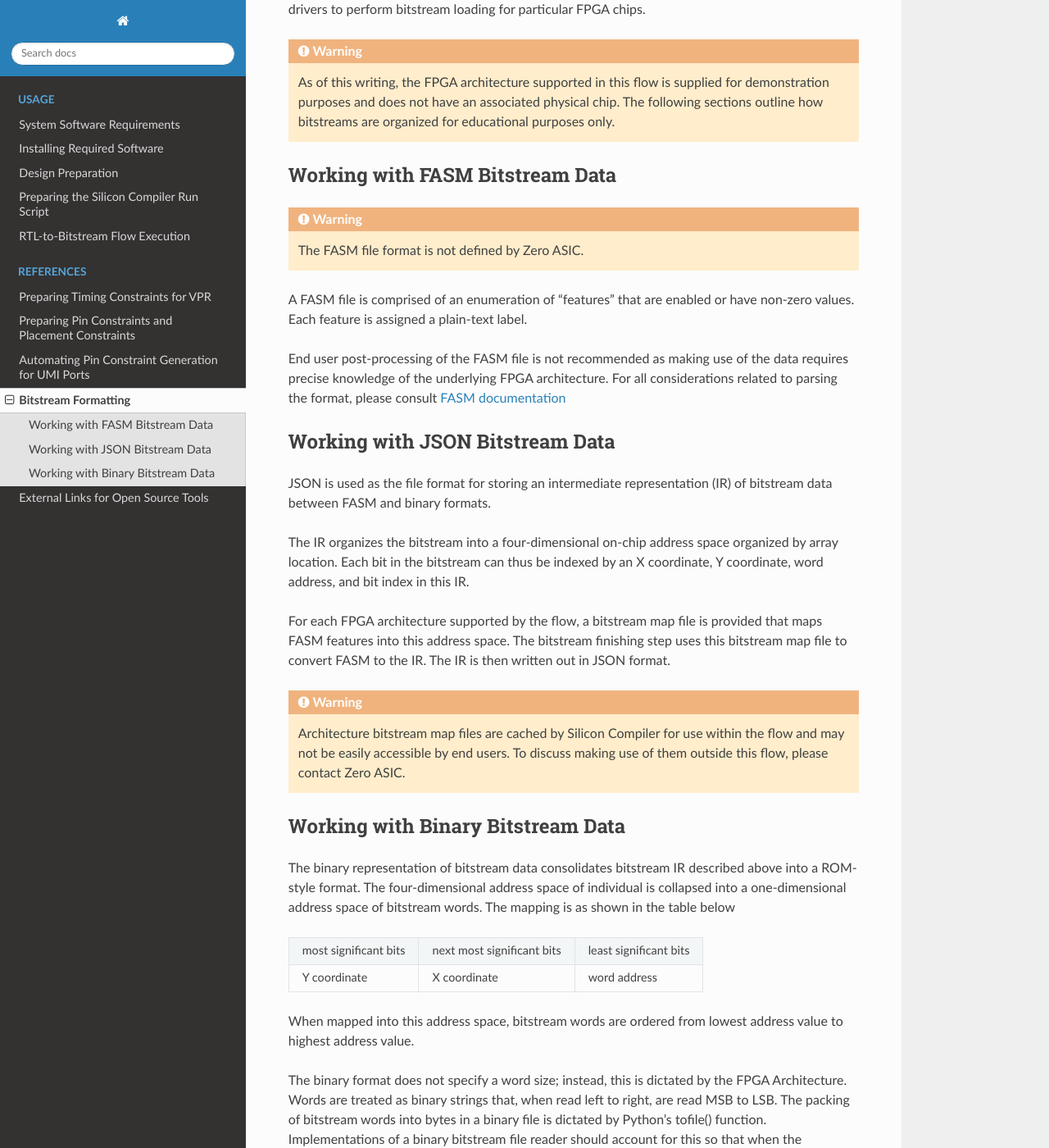
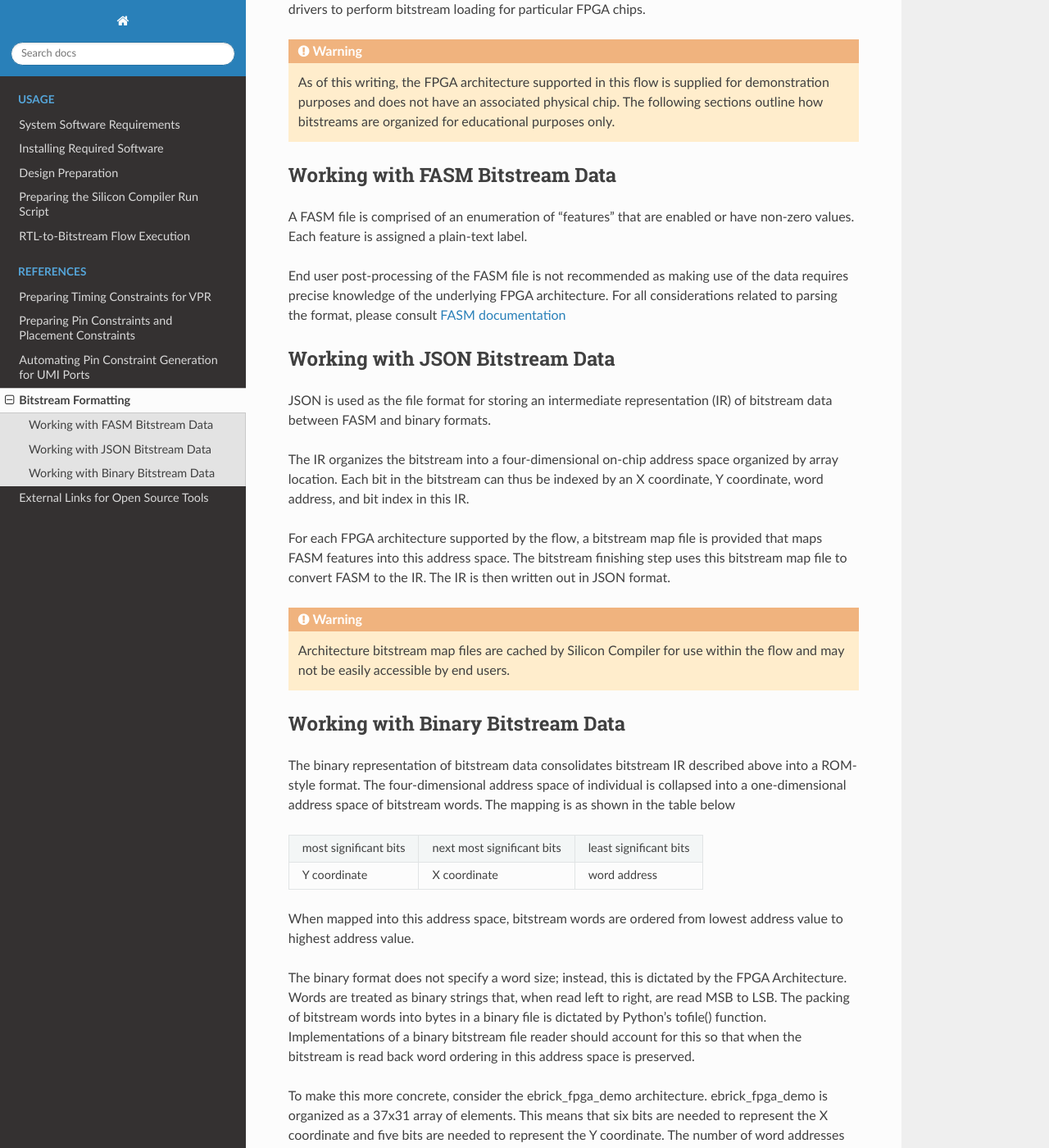
Before and after one commit to zeroasiccorp/logik, a Sphinx documentation site: the page built from docs/source/bitstream_format.rst, in a window 1280 px wide and 1400 px high, scrolled down 496 px. Shown: the whole window at 82% size. Built offline with Sphinx 7.4.7 and the Read the Docs theme 2.0.0, drawn with Linux system fonts in a browser that asks for light colours.

Commit message:
Clean up file notes

```diff
--- a/docs/source/bitstream_format.rst
+++ b/docs/source/bitstream_format.rst
@@ -16,10 +16,6 @@ Understanding the details of bitstream formatting is typically necessary only fo
 Working with FASM Bitstream Data
 --------------------------------
 
-.. warning::
-
-   The FASM file format is not defined by Zero ASIC.
-
 A FASM file is comprised of an enumeration of "features" that are enabled or have non-zero values.  Each feature is assigned a plain-text label.
 
 End user post-processing of the FASM file is not recommended as making use of the data requires precise knowledge of the underlying FPGA architecture.  For all considerations related to parsing the format, please consult `FASM documentation <https://fasm.readthedocs.io/en/latest/>`_
@@ -35,7 +31,7 @@ For each FPGA architecture supported by the flow, a bitstream map file is provid
 
 .. warning::
 
-   Architecture bitstream map files are cached by Silicon Compiler for use within the flow and may not be easily accessible by end users.  To discuss making use of them outside this flow, please contact Zero ASIC.
+   Architecture bitstream map files are cached by Silicon Compiler for use within the flow and may not be easily accessible by end users.
 
 Working with Binary Bitstream Data
 ----------------------------------
```
